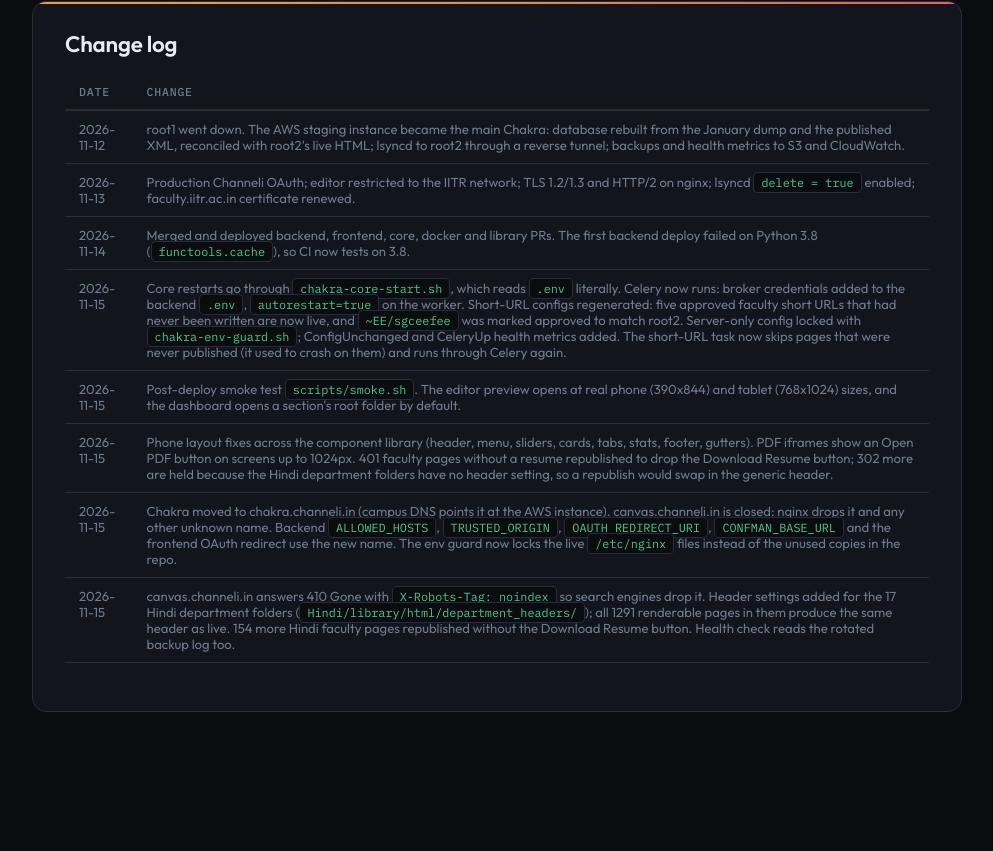
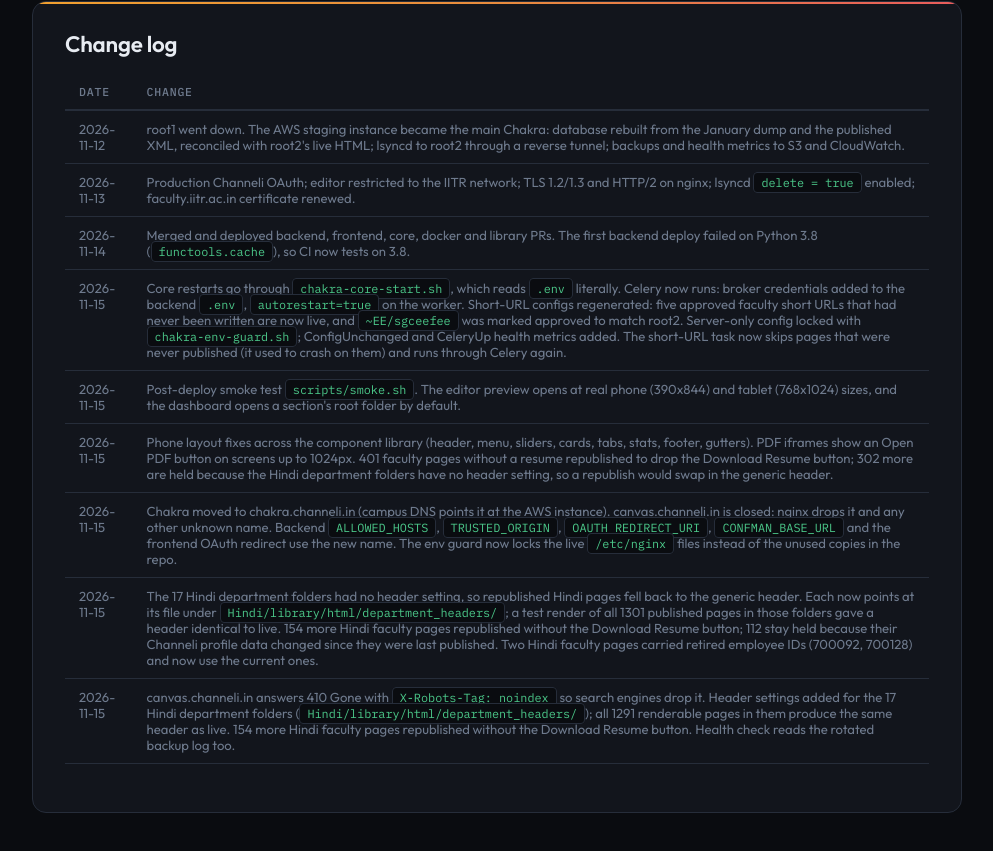
Before and after one commit to IMGIITRoorkee/chakra-docker, a plain HTML site: page architecture/aws-production.html in a window 1280 px wide. Shown: the part 3444-4295 px from the top of the page, without its empty margins (278-1271 px from the left). Before the commit the page ends 4258 px from the top, so only its background shows below. Drawn offline with Linux system fonts and the light colour scheme.

Commit message:
Log Hindi department header settings and resume republish

```diff
--- a/architecture/aws-production.html
+++ b/architecture/aws-production.html
@@ -121,6 +121,7 @@ git merge --ff-only origin/master</div>
   <tr><td>2026-11-15</td><td>Post-deploy smoke test <code>scripts/smoke.sh</code>. The editor preview opens at real phone (390x844) and tablet (768x1024) sizes, and the dashboard opens a section's root folder by default.</td></tr>
   <tr><td>2026-11-15</td><td>Phone layout fixes across the component library (header, menu, sliders, cards, tabs, stats, footer, gutters). PDF iframes show an Open PDF button on screens up to 1024px. 401 faculty pages without a resume republished to drop the Download Resume button; 302 more are held because the Hindi department folders have no header setting, so a republish would swap in the generic header.</td></tr>
   <tr><td>2026-11-15</td><td>Chakra moved to chakra.channeli.in (campus DNS points it at the AWS instance). canvas.channeli.in is closed: nginx drops it and any other unknown name. Backend <code>ALLOWED_HOSTS</code>, <code>TRUSTED_ORIGIN</code>, <code>OAUTH_REDIRECT_URI</code>, <code>CONFMAN_BASE_URL</code> and the frontend OAuth redirect use the new name. The env guard now locks the live <code>/etc/nginx</code> files instead of the unused copies in the repo.</td></tr>
+  <tr><td>2026-11-15</td><td>The 17 Hindi department folders had no header setting, so republished Hindi pages fell back to the generic header. Each now points at its file under <code>Hindi/library/html/department_headers/</code>; a test render of all 1301 published pages in those folders gave a header identical to live. 154 more Hindi faculty pages republished without the Download Resume button; 112 stay held because their Channeli profile data changed since they were last published. Two Hindi faculty pages carried retired employee IDs (700092, 700128) and now use the current ones.</td></tr>
   <tr><td>2026-11-15</td><td>canvas.channeli.in answers 410 Gone with <code>X-Robots-Tag: noindex</code> so search engines drop it. Header settings added for the 17 Hindi department folders (<code>Hindi/library/html/department_headers/</code>); all 1291 renderable pages in them produce the same header as live. 154 more Hindi faculty pages republished without the Download Resume button. Health check reads the rotated backup log too.</td></tr>
 </table>
 </div>
```
